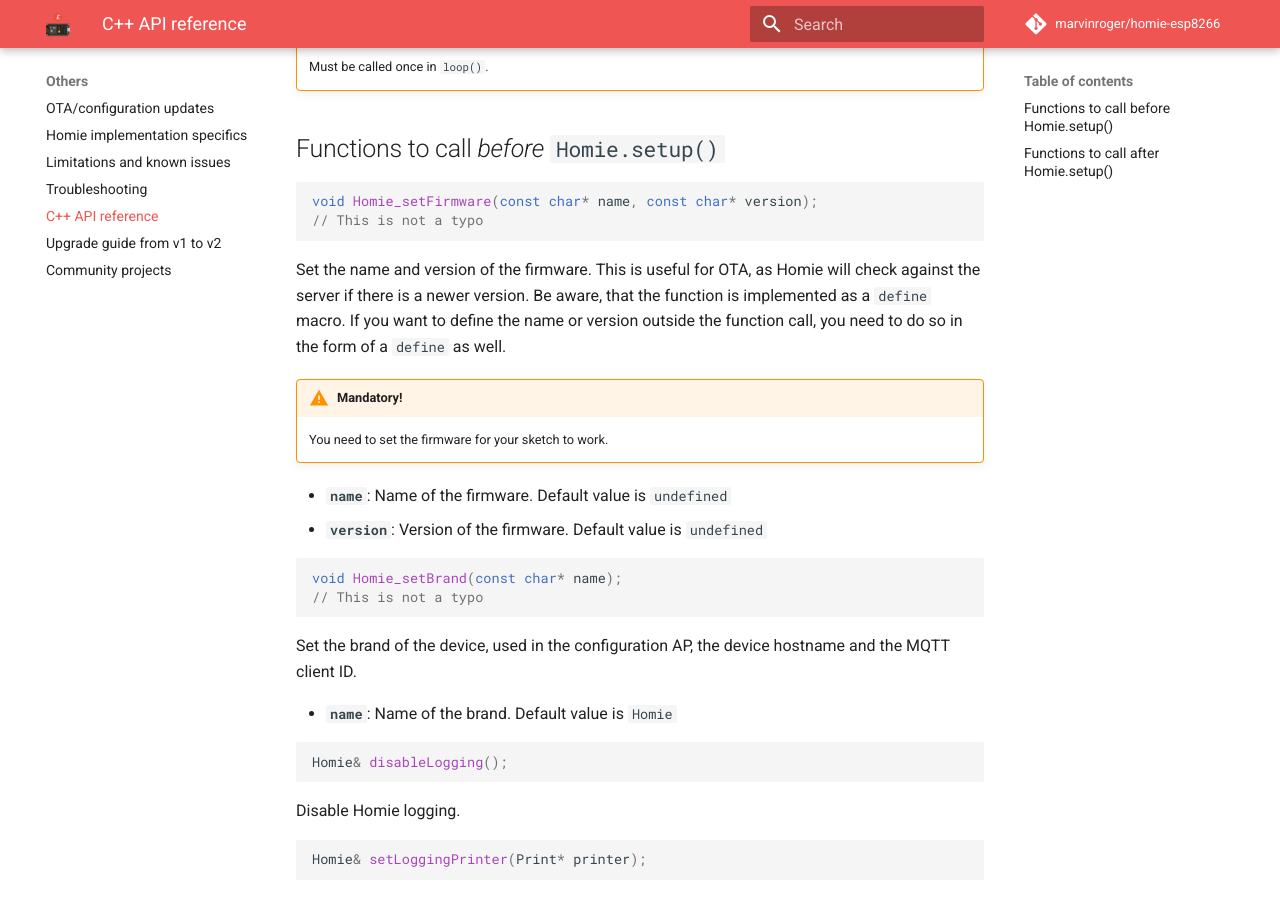
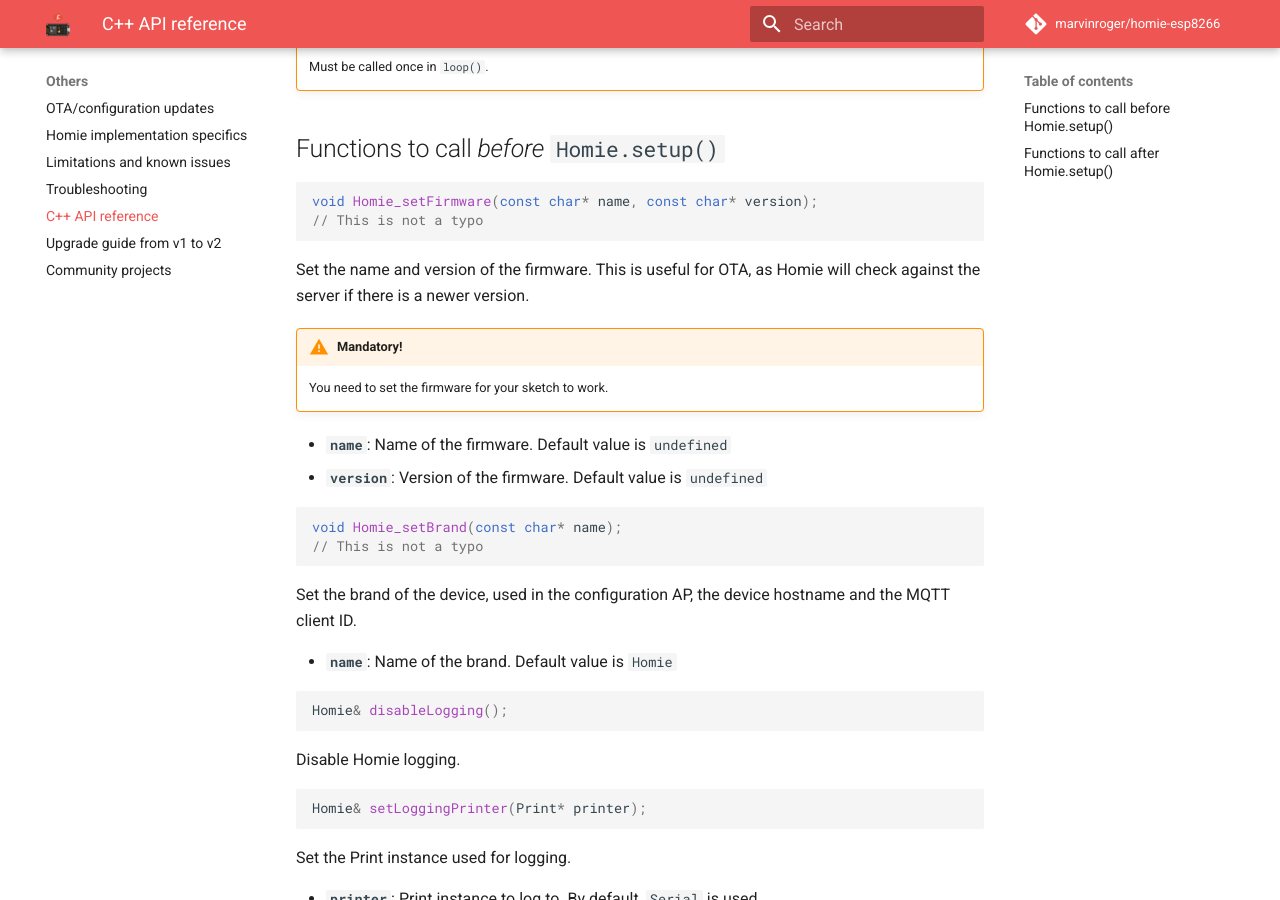
Before and after one commit to homieiot/homie-esp8266, an MkDocs documentation site: the page built from docs/others/cpp-api-reference.md, in a window 1280 px wide and 900 px high, scrolled down 569 px. Built offline with MkDocs 1.6.1 and Material for MkDocs 9.7.7, drawn with Linux system fonts in a browser that asks for light colours; comment, search, counter and statistics services are not loaded; old or Windows-style settings are respelled for this version of MkDocs.

Commit message:
Revert "Hint the use of a macro for fw version number (#484)"
This reverts commit 1e4e092362e5b1b08a787b9d4ff9775e3f59f0f2.

````diff
--- a/docs/others/cpp-api-reference.md
+++ b/docs/others/cpp-api-reference.md
@@ -27,10 +27,7 @@ void Homie_setFirmware(const char* name, const char* version);
 // This is not a typo
 ```
 
-Set the name and version of the firmware.
-This is useful for OTA, as Homie will check against the server if there is a newer version.
-Be aware, that the function is implemented as a `define` macro.
-If you want to define the name or version outside the function call, you need to do so in the form of a `define` as well.
+Set the name and version of the firmware. This is useful for OTA, as Homie will check against the server if there is a newer version.
 
 !!! warning "Mandatory!"
     You need to set the firmware for your sketch to work.
````
Also changed, not shown: 1 other file.
